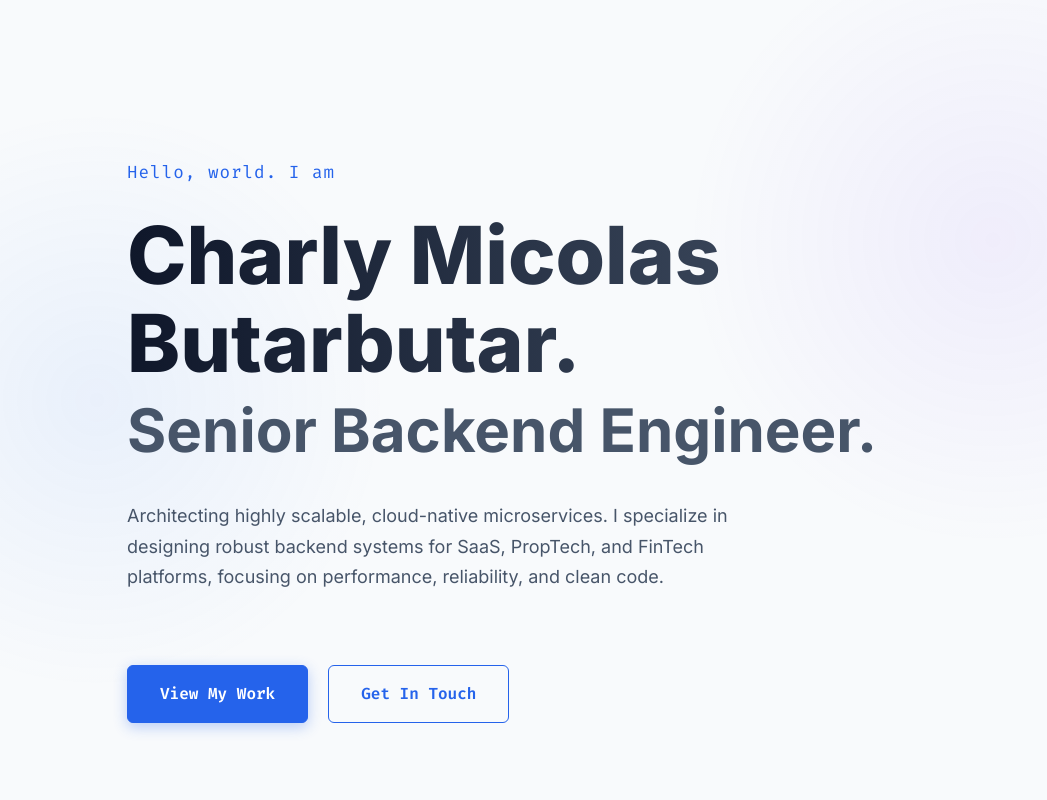
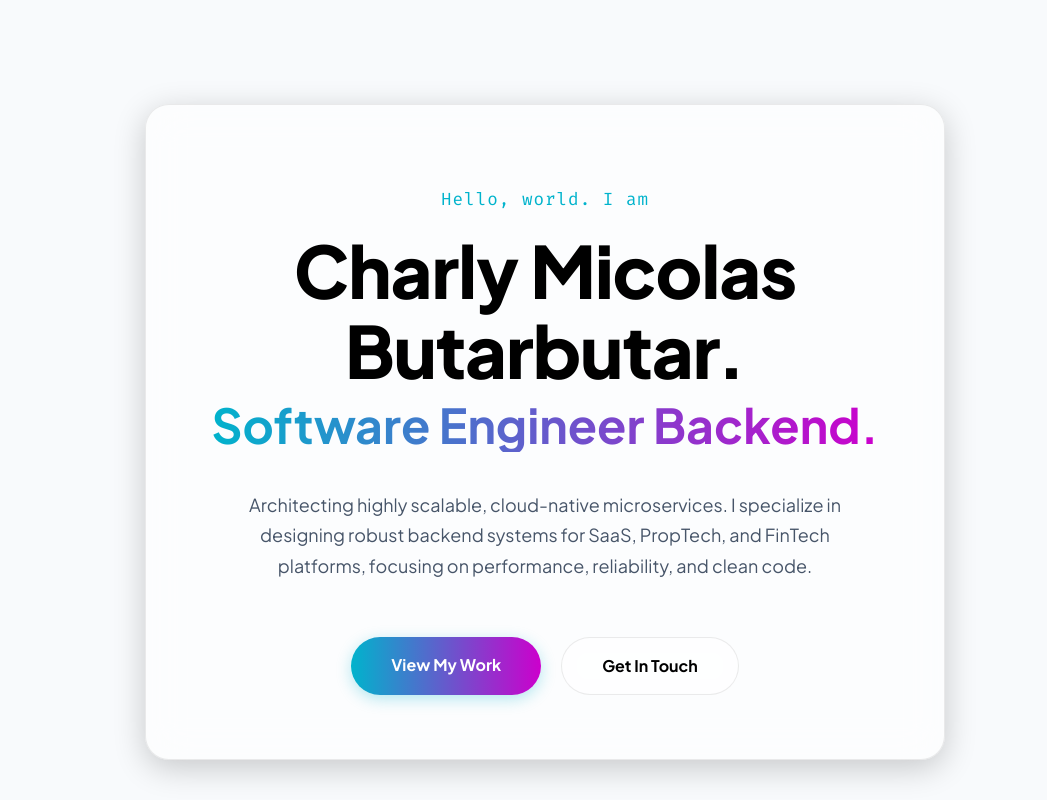
Before and after one commit to charlybutar21/charly-micolas-website, a Next.js app: page / in a window 1280 px wide. Shown: the top 800 px of the page, without its empty margins (95-1142 px from the left). Built offline with nearby package versions, Linux system fonts and the light colour scheme.

Commit message:
fix error

```diff
--- a/app/components/Contact.tsx
+++ b/app/components/Contact.tsx
@@ -5,6 +5,7 @@ export default function Contact() {
   const { email, linkedin, github } = portfolioData.contact;
   return (
     <section id="contact" className={styles.contact}>
+      <div className={`glass-card ${styles.contactCard}`}>
         <h3 className={styles.sectionTitle}>
           <span className="mono">05.</span> What&apos;s Next?
         </h3>
@@ -26,6 +27,7 @@ export default function Contact() {
             </a>
           </div>
         </div>
+      </div>
     </section>
   );
 }
--- a/app/components/Hero.module.css
+++ b/app/components/Hero.module.css
@@ -2,53 +2,53 @@
   display: flex;
   flex-direction: column;
   justify-content: center;
-  align-items: flex-start;
+  align-items: center;
   min-height: 100vh;
   padding: 0;
   position: relative;
+  text-align: center;
 }
 
-.glowOrb {
-  position: absolute;
-  top: 20%;
-  left: -10%;
-  width: 400px;
-  height: 400px;
-  background: radial-gradient(circle, var(--accent-glow) 0%, transparent 70%);
-  filter: blur(60px);
-  z-index: -1;
-  opacity: 0.6;
-  animation: pulse 8s infinite alternate;
+.heroCard {
+  padding: 4rem;
+  max-width: 800px;
+  width: 100%;
+  display: flex;
+  flex-direction: column;
+  align-items: center;
+  text-align: center;
+  border-radius: 24px;
 }
 
-@keyframes pulse {
-  0% { transform: scale(1) translate(0, 0); opacity: 0.5; }
-  100% { transform: scale(1.1) translate(20px, 20px); opacity: 0.8; }
+@media (max-width: 768px) {
+  .heroCard {
+    padding: 2.5rem 1.5rem;
+  }
 }
 
 .greeting {
   color: var(--accent);
-  margin-bottom: 1.5rem;
+  margin-bottom: 1rem;
   font-size: 1.1rem;
   letter-spacing: 1px;
 }
 
 .name {
-  font-size: clamp(40px, 8vw, 80px);
+  font-size: clamp(36px, 8vw, 72px);
   font-weight: 800;
   margin: 0;
-  color: var(--foreground);
+  color: var(--primary);
   line-height: 1.1;
-  background: linear-gradient(90deg, var(--foreground), var(--secondary));
-  -webkit-background-clip: text;
-  -webkit-text-fill-color: transparent;
+  letter-spacing: -1px;
 }
 
 .role {
-  font-size: clamp(30px, 6vw, 60px);
+  font-size: clamp(24px, 5vw, 48px);
   font-weight: 700;
   margin: 10px 0 20px;
-  color: var(--secondary);
+  background: linear-gradient(90deg, var(--accent), var(--accent-secondary));
+  -webkit-background-clip: text;
+  -webkit-text-fill-color: transparent;
   line-height: 1.1;
 }
 
@@ -61,45 +61,45 @@
 }
 
 .ctaContainer {
-  margin-top: 2rem;
+  margin-top: 1rem;
   display: flex;
   gap: 20px;
   flex-wrap: wrap;
+  justify-content: center;
 }
 
 .primaryButton, .secondaryButton {
-  border-radius: 6px;
-  padding: 1.25rem 2rem;
+  border-radius: 50px;
+  padding: 1.25rem 2.5rem;
   font-size: 1rem;
-  font-family: var(--font-fira-code), monospace;
-  font-weight: 600;
+  font-weight: 700;
   line-height: 1;
   text-decoration: none;
   cursor: pointer;
-  transition: all 0.3s ease;
+  transition: all 0.4s cubic-bezier(0.175, 0.885, 0.32, 1.275);
 }
 
 .primaryButton {
-  background-color: var(--accent);
+  background: linear-gradient(90deg, var(--accent), var(--accent-secondary));
   color: #fff;
-  border: 1px solid var(--accent);
-  box-shadow: 0 4px 14px 0 var(--accent-glow);
+  border: none;
+  box-shadow: 0 4px 15px 0 var(--accent-glow);
 }
 
 .primaryButton:hover {
-  background-color: var(--accent-secondary);
-  border-color: var(--accent-secondary);
-  box-shadow: 0 6px 20px rgba(139, 92, 246, 0.4);
-  transform: translateY(-2px);
+  transform: translateY(-3px) scale(1.05);
+  box-shadow: 0 10px 25px rgba(255, 0, 255, 0.4);
 }
 
 .secondaryButton {
-  color: var(--accent);
-  background-color: transparent;
-  border: 1px solid var(--accent);
+  color: var(--primary);
+  background-color: rgba(255, 255, 255, 0.05);
+  border: 1px solid var(--border);
+  backdrop-filter: blur(10px);
 }
 
 .secondaryButton:hover {
-  background-color: rgba(59, 130, 246, 0.1);
-  transform: translateY(-2px);
+  background-color: rgba(255, 255, 255, 0.1);
+  border-color: rgba(255, 255, 255, 0.2);
+  transform: translateY(-3px);
 }
--- a/app/components/Hero.tsx
+++ b/app/components/Hero.tsx
@@ -6,7 +6,7 @@ export default function Hero() {
 
   return (
     <section className={styles.hero}>
-      <div className={styles.glowOrb}></div>
+      <div className={`glass-card ${styles.heroCard}`}>
         <p className={`mono ${styles.greeting}`}>Hello, world. I am</p>
         <h1 className={styles.name}>{name}</h1>
         <h2 className={styles.role}>{role}</h2>
@@ -15,6 +15,7 @@ export default function Hero() {
           <a href="#experience" className={styles.primaryButton}>View My Work</a>
           <a href="#contact" className={styles.secondaryButton}>Get In Touch</a>
         </div>
+      </div>
     </section>
   );
 }
--- a/app/data/index.ts
+++ b/app/data/index.ts
@@ -3,12 +3,12 @@ import { PortfolioData } from "../types";
 export const portfolioData: PortfolioData = {
   hero: {
     name: "Charly Micolas Butarbutar.",
-    role: "Senior Backend Engineer.",
+    role: "Software Engineer Backend.",
     tagline: "Architecting highly scalable, cloud-native microservices. I specialize in designing robust backend systems for SaaS, PropTech, and FinTech platforms, focusing on performance, reliability, and clean code."
   },
   about: {
     paragraphs: [
-      "Hello! I'm Charly, a results-driven Senior Backend Engineer with a deep passion for system architecture and solving complex engineering challenges. My journey into software engineering began during my Computer Science studies at the University of Indonesia, which laid a strong foundation in computational thinking.",
+      "Hello! I'm Charly, a results-driven Software Engineer Backend with a deep passion for system architecture and solving complex engineering challenges. My journey into software engineering began during my Computer Science studies at the Del Institute of Technology and University of Indonesia, which laid a strong foundation in computational thinking.",
       "With over 8 years of professional experience across diverse sectors—including SaaS supply chain, property technology, and peer-to-peer financial technology—I've developed a strong intuition for building systems that scale gracefully under pressure.",
       "Currently, my core focus lies in leading engineering initiatives, refactoring monolithic legacy systems into agile microservices, and elevating team standards through rigorous code reviews and mentorship. I am obsessed with continuous optimization and delivering measurable business impact through technology."
     ]
@@ -16,15 +16,15 @@ export const portfolioData: PortfolioData = {
   skills: [
     {
       category: "Languages & Core",
-      items: ["Java", "Golang", "TypeScript", "OOP", "Clean Architecture"]
+      items: ["Java", "Golang", "OOP", "Clean Architecture"]
     },
     {
       category: "Architecture & Frameworks",
-      items: ["Spring Boot", "Microservices", "RESTful APIs", "gRPC", "Event-Driven Design"]
+      items: ["Spring Boot", "Microservices", "RESTful APIs", "Event-Driven Design"]
     },
     {
       category: "Cloud & DevOps",
-      items: ["Docker", "Kubernetes", "AWS", "GCP", "CI/CD", "GitLab CI"]
+      items: ["Docker", "AWS", "GCP", "CI/CD", "GitLab CI"]
     },
     {
       category: "Databases & Brokers",
@@ -57,7 +57,7 @@ export const portfolioData: PortfolioData = {
       skills: ["Java", "Spring Boot", "PostgreSQL", "Microservices", "Apollo"]
     },
     {
-      company: "PT Advotics Technology Global",
+      company: "PT Advotics Technology Global (Advotics)",
       role: "Freelance Software Engineer",
       period: "Jun 2023 - Jan 2024",
       location: "Remote",
@@ -80,7 +80,7 @@ export const portfolioData: PortfolioData = {
       skills: ["Golang", "PostgreSQL", "Redis", "GCP", "Unit Testing"]
     },
     {
-      company: "PT Advotics Technology Global",
+      company: "PT Advotics Technology Global (Advotics)",
       role: "Software Engineer & Team Lead",
       period: "Sep 2017 - Aug 2021",
       location: "Remote",
@@ -118,7 +118,7 @@ export const portfolioData: PortfolioData = {
     }
   ],
   contact: {
-    email: "charlymicolasbutar@gmail.com",
+    email: "charlymicolas21@gmail.com",
     linkedin: "https://linkedin.com/in/charly-micolas",
     github: "https://github.com/charlybutar21"
   }
--- a/app/globals.css
+++ b/app/globals.css
@@ -1,31 +1,31 @@
 :root {
-  /* Premium Dark Mode Colors */
-  --background: #060913;
+  /* Aurora Theme Colors - Deep Midnight Purple base */
+  --background: #0B0914;
   --foreground: #e2e8f0;
   --primary: #ffffff;
   --secondary: #94a3b8;
 
-  /* Vibrant Accents */
-  --accent: #3b82f6;
-  --accent-glow: rgba(59, 130, 246, 0.5);
-  --accent-secondary: #8b5cf6;
+  /* Aurora Accents */
+  --accent: #00E5FF; /* Teal */
+  --accent-glow: rgba(0, 229, 255, 0.4);
+  --accent-secondary: #FF00FF; /* Magenta */
 
   /* Glassmorphism Borders & Backgrounds */
-  --border: rgba(255, 255, 255, 0.1);
-  --glass-bg: rgba(15, 23, 42, 0.6);
+  --border: rgba(255, 255, 255, 0.05);
+  --glass-bg: rgba(18, 15, 33, 0.4);
 }
 
 @media (prefers-color-scheme: light) {
   :root {
     --background: #f8fafc;
-    --foreground: #0f172a;
+    --foreground: #0B0914;
     --primary: #000000;
     --secondary: #475569;
-    --accent: #2563eb;
-    --accent-glow: rgba(37, 99, 235, 0.3);
-    --accent-secondary: #7c3aed;
-    --border: rgba(0, 0, 0, 0.1);
-    --glass-bg: rgba(255, 255, 255, 0.7);
+    --accent: #00B3CC;
+    --accent-glow: rgba(0, 179, 204, 0.3);
+    --accent-secondary: #CC00CC;
+    --border: rgba(0, 0, 0, 0.08);
+    --glass-bg: rgba(255, 255, 255, 0.6);
   }
 }
 
@@ -37,15 +37,64 @@ body {
   padding: 0;
   background-color: var(--background);
   color: var(--foreground);
-  font-family: var(--font-inter), sans-serif;
+  font-family: var(--font-jakarta), sans-serif;
   line-height: 1.6;
   scroll-behavior: smooth;
+  position: relative;
+}
 
-  /* Subtle Mesh/Glow Background effect */
-  background-image:
-    radial-gradient(circle at 15% 50%, rgba(59, 130, 246, 0.08), transparent 25%),
-    radial-gradient(circle at 85% 30%, rgba(139, 92, 246, 0.08), transparent 25%);
-  background-attachment: fixed;
+/* Aurora Background Animation */
+.aurora-bg {
+  position: fixed;
+  top: 0;
+  left: 0;
+  width: 100vw;
+  height: 100vh;
+  z-index: -1;
+  overflow: hidden;
+  background-color: var(--background);
+}
+
+.aurora-blob {
+  position: absolute;
+  filter: blur(120px);
+  opacity: 0.5;
+  border-radius: 50%;
+  animation: aurora-float 20s infinite alternate ease-in-out;
+}
+
+.aurora-blob-1 {
+  top: -10%;
+  left: -10%;
+  width: 50vw;
+  height: 50vw;
+  background: radial-gradient(circle, rgba(0,229,255,0.4) 0%, rgba(0,229,255,0) 70%);
+  animation-delay: 0s;
+}
+
+.aurora-blob-2 {
+  bottom: -20%;
+  right: -10%;
+  width: 60vw;
+  height: 60vw;
+  background: radial-gradient(circle, rgba(255,0,255,0.3) 0%, rgba(255,0,255,0) 70%);
+  animation-delay: -5s;
+}
+
+.aurora-blob-3 {
+  top: 40%;
+  left: 30%;
+  width: 40vw;
+  height: 40vw;
+  background: radial-gradient(circle, rgba(138,43,226,0.3) 0%, rgba(138,43,226,0) 70%);
+  animation-delay: -10s;
+}
+
+@keyframes aurora-float {
+  0% { transform: translate(0, 0) scale(1); }
+  33% { transform: translate(5%, 5%) scale(1.1); }
+  66% { transform: translate(-5%, 10%) scale(0.9); }
+  100% { transform: translate(0, -5%) scale(1); }
 }
 
 * {
@@ -65,7 +114,7 @@ a {
 
 a:hover {
   color: var(--accent);
-  text-shadow: 0 0 8px var(--accent-glow);
+  text-shadow: 0 0 10px var(--accent-glow);
 }
 
 .mono {
@@ -87,15 +136,17 @@ a:hover {
 /* Base Glass Card Utility */
 .glass-card {
   background: var(--glass-bg);
-  backdrop-filter: blur(12px);
-  -webkit-backdrop-filter: blur(12px);
+  backdrop-filter: blur(20px);
+  -webkit-backdrop-filter: blur(20px);
   border: 1px solid var(--border);
-  border-radius: 12px;
-  transition: transform 0.3s ease, box-shadow 0.3s ease, border-color 0.3s ease;
+  border-radius: 16px;
+  transition: transform 0.4s cubic-bezier(0.175, 0.885, 0.32, 1.275), box-shadow 0.4s ease, border-color 0.4s ease, background 0.4s ease;
+  box-shadow: 0 8px 32px 0 rgba(0, 0, 0, 0.2);
 }
 
 .glass-card:hover {
-  transform: translateY(-4px);
-  border-color: rgba(59, 130, 246, 0.3);
-  box-shadow: 0 10px 30px -10px rgba(0, 0, 0, 0.5), 0 0 20px -5px var(--accent-glow);
+  transform: translateY(-5px);
+  border-color: rgba(255, 255, 255, 0.15);
+  background: rgba(30, 25, 50, 0.6);
+  box-shadow: 0 15px 40px -10px rgba(0, 0, 0, 0.6), 0 0 25px -5px var(--accent-glow);
 }
--- a/app/layout.tsx
+++ b/app/layout.tsx
@@ -1,9 +1,9 @@
 import type { Metadata } from "next";
-import { Inter, Fira_Code } from "next/font/google";
+import { Plus_Jakarta_Sans, Fira_Code } from "next/font/google";
 import "./globals.css";
 
-const inter = Inter({
-  variable: "--font-inter",
+const jakarta = Plus_Jakarta_Sans({
+  variable: "--font-jakarta",
   subsets: ["latin"],
 });
 
@@ -24,7 +24,12 @@ export default function RootLayout({
 }>) {
   return (
     <html lang="en">
-      <body className={`${inter.variable} ${firaCode.variable}`}>
+      <body className={`${jakarta.variable} ${firaCode.variable}`}>
+        <div className="aurora-bg">
+          <div className="aurora-blob aurora-blob-1"></div>
+          <div className="aurora-blob aurora-blob-2"></div>
+          <div className="aurora-blob aurora-blob-3"></div>
+        </div>
         {children}
       </body>
     </html>
--- a/docker-compose.yml
+++ b/docker-compose.yml
@@ -4,7 +4,7 @@ services:
       context: .
       dockerfile: Dockerfile
     ports:
-      - "3005:3000"
+      - "3005:80"
     environment:
       - NODE_ENV=production
     restart: unless-stopped
```
Also changed, not shown: app/components/Contact.module.css (+30 -16 lines), app/components/Experience.module.css (+8 -1 lines), app/components/Skills.module.css (+12 -8 lines), 2 other files (tests, documents, lock files or other folders). Lines whose indentation alone changed are shown as unchanged.
